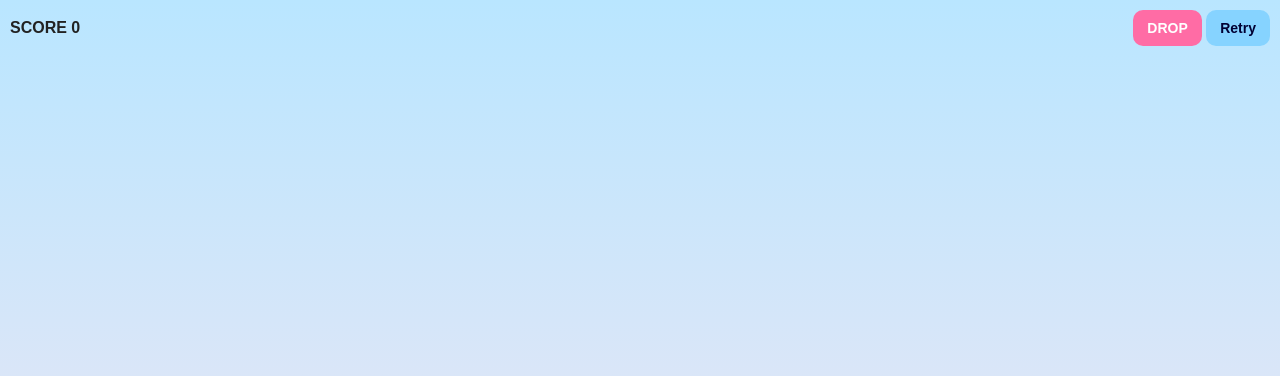
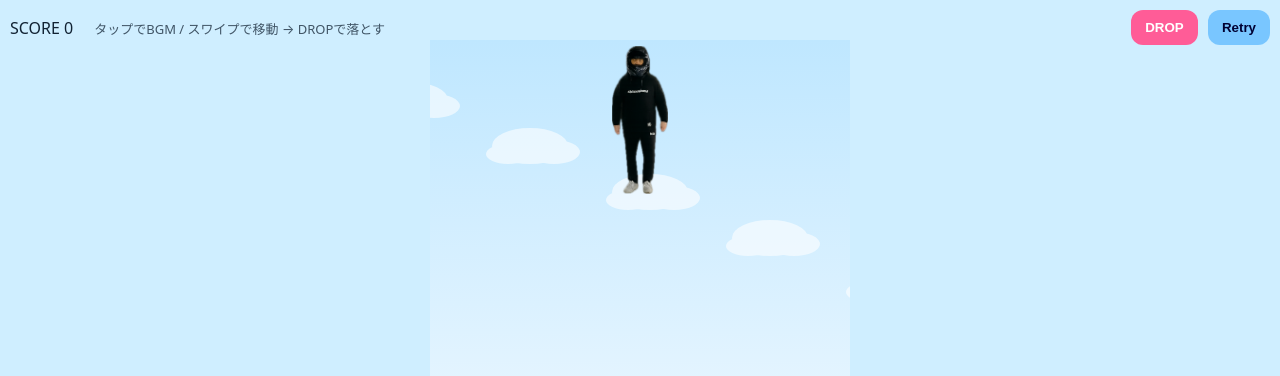
Before and after one commit to ustarp969-lgtm/alpinestalis, a plain HTML site: page index.html in a window 1280 px wide. Shown: the top 376 px of the page. Drawn offline with nearby package versions, Linux system fonts and the light colour scheme.

Commit message:
Update index.html

```diff
--- a/index.html
+++ b/index.html
@@ -1,140 +1,189 @@
 <!DOCTYPE html>
 <html lang="ja">
 <head>
-<meta charset="UTF-8">
-<meta name="viewport" content="width=device-width,initial-scale=1.0">
-<title>ustarp969GAME</title>
+<meta charset="utf-8" />
+<meta name="viewport" content="width=device-width,initial-scale=1.0,user-scalable=no" />
+<title>ustarp969GAME – Balance</title>
 <style>
-  html,body{
-    margin:0;
-    height:100%;
-    overflow:hidden;
-    background:linear-gradient(#b9e6ff,#ffe6f0);
-    font-family: 'Arial', sans-serif;
+  html,body{margin:0;height:100%;overflow:hidden;background:#cfeeff;font-family:system-ui,-apple-system,Segoe UI,Roboto,Helvetica,Arial,sans-serif}
+  #wrap{position:fixed;inset:0}
+  /* キャンバスは絶対配置で重ねる＋z-index */
+  #bg,#stage{
+    position:absolute; top:0; left:0; right:0; bottom:0; margin:auto;
+    touch-action:none; display:block;
   }
-
-  /* ゲームキャンバス設定 */
-  #wrap{position:fixed;inset:0;}
-  #bg,#stage{
-    position:absolute;
-    top:0;left:0;right:0;bottom:0;
-    margin:auto;
-    width:400px;height:720px;
-    display:block;
-  }
-  #bg{z-index:1;}
-  #stage{z-index:2;}
-
-  /* UI */
-  #hud{
-    position:fixed;
-    top:10px;left:10px;right:10px;
-    display:flex;
-    justify-content:space-between;
-    align-items:center;
-    font-weight:700;
-    color:#222;
-    z-index:3;
-  }
-  button{
-    border:none;
-    border-radius:10px;
-    padding:10px 14px;
-    font-size:14px;
-    font-weight:bold;
-    cursor:pointer;
-  }
-  #drop{background:#ff6ca5;color:white;}
-  #retry{background:#86d3ff;color:#003;}
-  #title{
-    position:absolute;
-    top:50%;
-    left:50%;
-    transform:translate(-50%,-50%);
-    font-size:32px;
-    color:white;
-    font-weight:900;
-    text-shadow:2px 2px 6px #0005;
-    z-index:4;
-  }
+  #bg{z-index:1}
+  #stage{z-index:2}
+  #hud{position:fixed;top:10px;left:10px;right:10px;z-index:3;display:flex;justify-content:space-between;align-items:center;color:#123}
+  #tip{font-size:13px;opacity:.75;margin-left:8px}
+  button{border:none;border-radius:12px;padding:10px 14px;font-weight:800}
+  #drop{background:#ff5c97;color:#fff;margin-right:6px}
+  #retry{background:#79c6ff;color:#003}
+  #title{position:fixed;inset:auto 0 40px 0;text-align:center;font-weight:900;font-size:28px;color:#fff;text-shadow:0 3px 10px #0004;z-index:1;pointer-events:none}
 </style>
 </head>
 <body>
+<div id="hud">
+  <div><span id="score">SCORE 0</span><span id="tip">　タップでBGM / スワイプで移動 → DROPで落とす</span></div>
+  <div>
+    <button id="drop">DROP</button>
+    <button id="retry">Retry</button>
+  </div>
+</div>
+
 <div id="wrap">
-  <canvas id="bg"></canvas>
-  <canvas id="stage"></canvas>
-  <div id="hud">
-    <div>SCORE <span id="score">0</span></div>
-    <div>
-      <button id="drop">DROP</button>
-      <button id="retry">Retry</button>
-    </div>
-  </div>
-  <div id="title">ustarp969GAME</div>
+  <!-- 背景用（下層） -->
+  <canvas id="bg" width="420" height="720"></canvas>
+  <!-- 物理＆スプライト用（上層） -->
+  <canvas id="stage" width="420" height="720"></canvas>
 </div>
+<div id="title">ustarp969GAME</div>
 
 <script src="https://cdn.jsdelivr.net/npm/matter-js@0.19.0/build/matter.min.js"></script>
 <script>
-const { Engine, Render, Runner, World, Bodies, Body, Events } = Matter;
-const stage = document.getElementById("stage");
-const engine = Engine.create();
-const world = engine.world;
-const render = Render.create({
-  canvas: stage,
-  engine: engine,
-  options: { width: 400, height: 720, background: "transparent", wireframes: false }
-});
+/* ===== 基本サイズ ===== */
+const W=420, H=720;
+
+/* ===== 背景（下のキャンバス） ===== */
+const bg = document.getElementById('bg');
+const bctx = bg.getContext('2d');
+function drawBG(t=0){
+  const g=bctx.createLinearGradient(0,0,0,H);
+  g.addColorStop(0,"#bfe7ff"); g.addColorStop(0.55,"#e9f6ff"); g.addColorStop(1,"#ffe3f0");
+  bctx.fillStyle=g; bctx.fillRect(0,0,W,H);
+  bctx.globalAlpha=.6;
+  for(let i=0;i<5;i++){
+    const x=(t*12+i*120)%(W+160)-80, y=60+i*46;
+    bctx.fillStyle="#fff";
+    bctx.beginPath();
+    bctx.ellipse(x,y,38,18,0,0,Math.PI*2);
+    bctx.ellipse(x+24,y+6,26,12,0,0,Math.PI*2);
+    bctx.ellipse(x-22,y+8,22,10,0,0,Math.PI*2);
+    bctx.fill();
+  }
+  bctx.globalAlpha=1;
+  bctx.save();
+  bctx.translate(W/2,H-42);
+  bctx.fillStyle="rgba(0,0,0,.12)";
+  bctx.font="900 22px system-ui,-apple-system,Segoe UI,Roboto,Helvetica,Arial,sans-serif";
+  bctx.textAlign="center";
+  bctx.fillText("ustarp969GAME",0,0);
+  bctx.restore();
+}
+(function loop(){ drawBG(performance.now()/1000); requestAnimationFrame(loop); })();
+
+/* ===== BGM（初回タップで開始） ===== */
+let actx=null, master=null;
+addEventListener('pointerdown',()=>{
+  if(actx) return;
+  const AC=window.AudioContext||window.webkitAudioContext; actx=new AC();
+  master=actx.createGain(); master.gain.value=.12; master.connect(actx.destination);
+  const base=261.63; const seq=[0,2,4,7,9,7,4,2, 0,5,7,9,12,9,7,5]; let i=0;
+  function note(semi,len=.36,vol=.14,type='triangle'){
+    const o=actx.createOscillator(), g=actx.createGain();
+    o.type=type; o.frequency.value=base*Math.pow(2,semi/12); o.connect(g); g.connect(master);
+    const t=actx.currentTime; g.gain.setValueAtTime(.0001,t);
+    g.gain.exponentialRampToValueAtTime(vol,t+.03); g.gain.exponentialRampToValueAtTime(.0001,t+len);
+    o.start(t); o.stop(t+len+.02);
+  }
+  (function seqLoop(){ note(seq[i%seq.length]); if(i%4===0) note(-12,.5,.1,'sine'); i++; setTimeout(seqLoop,340); })();
+},{once:true});
+
+/* ===== Matter.js（上のキャンバス） ===== */
+const {Engine,Render,Runner,World,Bodies,Body,Events,Composite,Vertices} = Matter;
+const stage = document.getElementById('stage');
+const engine = Engine.create({gravity:{x:0,y:.95}});
+const render = Render.create({canvas:stage, engine, options:{width:W,height:H,wireframes:false, background:'transparent'}});
 Render.run(render);
-const runner = Runner.create();
-Runner.run(runner, engine);
+Runner.run(Runner.create(), engine);
 
-let score = 0;
-const scoreEl = document.getElementById("score");
+/* ---- バイク台（必ず表示：ベクタ） ---- */
+const bikeVerts = Vertices.fromPath("0 0  70 -16  110 -8  140 -18  170 -6  200 -12  230 0  180 16  120 14  60 10");
+const bikeY = 560;
+const bike = Bodies.fromVertices(W/2, bikeY, bikeVerts,{isStatic:true, render:{fillStyle:"#2f2f2f",strokeStyle:"#000",lineWidth:2}});
+const wheelL = Bodies.circle(W/2-60, 590, 24, {isStatic:true,render:{fillStyle:"#4a4a4a",strokeStyle:"#000",lineWidth:2}});
+const wheelR = Bodies.circle(W/2+90, 590, 24, {isStatic:true,render:{fillStyle:"#4a4a4a",strokeStyle:"#000",lineWidth:2}});
+World.add(engine.world,[bike,wheelL,wheelR]);
+// サイド壁
+World.add(engine.world,[
+  Bodies.rectangle(-20,H/2,40,H,{isStatic:true,render:{visible:false}}),
+  Bodies.rectangle(W+20,H/2,40,H,{isStatic:true,render:{visible:false}})
+]);
 
-const ground = Bodies.rectangle(200, 710, 400, 40, { isStatic: true, render: { fillStyle: "#222" } });
-World.add(world, ground);
-
-// バイク台
-const bike = Bodies.rectangle(200, 660, 140, 20, { isStatic: true, render: { sprite: { texture: "bike.png", xScale: 0.3, yScale: 0.3 } } });
-World.add(world, bike);
-
-const blockImages = ["I.PNG","J.PNG","L.PNG","O.PNG","S.PNG","T.PNG"];
-let currentBlock = null;
-
-function spawnBlock() {
-  const img = blockImages[Math.floor(Math.random() * blockImages.length)];
-  const x = 200 + (Math.random() * 100 - 50);
-  currentBlock = Bodies.rectangle(x, 100, 60, 80, {
-    render: { sprite: { texture: img, xScale: 0.25, yScale: 0.25 } }
-  });
-  World.add(world, currentBlock);
+/* ---- 画像プリロード（相対パス・大文字一致） ---- */
+const ASSETS = ["I.PNG","O.PNG","T.PNG","L.PNG","J.PNG","S.PNG"];
+function preload(list){
+  return Promise.all(list.map(name=>new Promise(res=>{
+    const img=new Image();
+    img.onload=()=>res({ok:true, name, img, w:img.naturalWidth, h:img.naturalHeight, src:"./"+name});
+    img.onerror=()=>res({ok:false, name, w:80, h:100, src:"./"+name});
+    img.src="./"+name+"?v=2";
+  })));
 }
 
-function dropBlock() {
-  if (!currentBlock) return;
-  Body.setStatic(currentBlock, false);
-  currentBlock = null;
-  score++;
-  scoreEl.textContent = score;
-  setTimeout(spawnBlock, 1000);
+/* ---- ゲーム状態 ---- */
+const MAX_W = 56; // ★小さめ
+let photos=[], qi=0, cur=null, followX=W/2, score=0, over=false;
+const scoreEl=document.getElementById('score');
+function setScore(n){ score=n; scoreEl.textContent="SCORE "+score; }
+
+function makeBody(p,x,y,isStatic=true){
+  const ratio = p.h/p.w;
+  const w = Math.min(MAX_W, p.w || MAX_W), h = w*ratio;
+  const opt = { isStatic, restitution:0.08, friction:0.7 };
+  if(p.ok){
+    opt.render={ sprite:{ texture:p.src, xScale:w/p.w, yScale:h/p.h } };
+  }else{
+    // 画像失敗でも必ず表示（ピンク）
+    opt.render={ fillStyle:"#ffb3d1", strokeStyle:"#c03", lineWidth:1.5 };
+  }
+  return Bodies.rectangle(x,y,w,h,opt);
 }
 
-document.getElementById("drop").onclick = dropBlock;
-document.getElementById("retry").onclick = () => location.reload();
+function spawn(){
+  if(over) return;
+  const p = photos[qi++ % photos.length];
+  cur = makeBody(p, followX, 80, true);   // まずは静止で出す
+  World.add(engine.world, cur);
+}
 
-// 初期ブロック生成
-spawnBlock();
+function drop(){
+  if(!cur || over) return;
+  Body.setStatic(cur,false);               // 動的化して落下
+  cur=null; setScore(score+1);
+  setTimeout(spawn, 600);
+}
 
-// BGM再生
-let bgm;
-document.body.addEventListener("click", () => {
-  if (!bgm) {
-    bgm = new Audio("bgm.mp3");
-    bgm.loop = true;
-    bgm.volume = 0.5;
-    bgm.play();
+function reset(){
+  Composite.allBodies(engine.world).forEach(b=>{
+    if(![bike,wheelL,wheelR].includes(b) && !b.isStatic) World.remove(engine.world,b);
+    if(![bike,wheelL,wheelR].includes(b) && b.isStatic)  World.remove(engine.world,b);
+  });
+  qi=0; over=false; setScore(0); spawn();
+}
+
+/* ---- 入力 ---- */
+stage.addEventListener('pointermove',e=>{
+  const r=stage.getBoundingClientRect();
+  followX = Math.max(30, Math.min(W-30, (e.clientX - r.left) * (W/r.width)));
+});
+document.getElementById('drop').onclick = drop;
+document.getElementById('retry').onclick = reset;
+stage.addEventListener('pointerdown', drop); // 画面タップでも落とせる
+
+/* ---- 追従・ゲームオーバー ---- */
+Events.on(engine,'beforeUpdate',()=>{
+  if(cur && cur.isStatic){
+    Body.setPosition(cur,{x:cur.position.x+(followX-cur.position.x)*0.25, y:cur.position.y});
   }
 });
+Events.on(engine,'afterUpdate',()=>{
+  const fallen = Composite.allBodies(engine.world).find(b=>!b.isStatic && b.position.y>660);
+  if(fallen && !over){ over=true; /* ここに演出を追加してもOK */ }
+});
+
+/* ---- スタート ---- */
+preload(ASSETS).then(list=>{ photos=list; setScore(0); spawn(); });
 </script>
 </body>
 </html>
```
